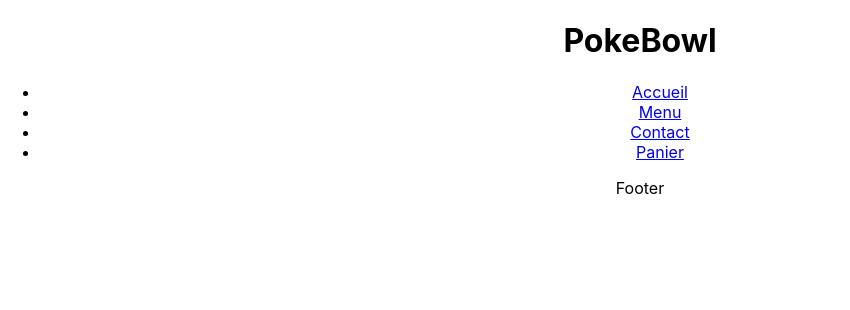
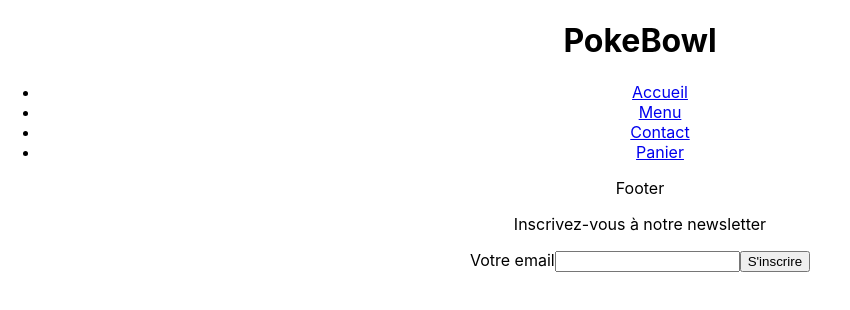
Before and after one commit to chaimaaloug/PokeBowl, a React (Create React App) app: page / in a window 1280 px wide. Shown: the top 310 px of the page, without its empty margins (0-850 px from the left). Built offline with nearby package versions, Linux system fonts and the light colour scheme.

Commit message:
Add newsletter form to footer

```diff
--- a/src/components/Footer/Footer.jsx
+++ b/src/components/Footer/Footer.jsx
@@ -4,6 +4,14 @@ const Footer = () => {
     return(
         <footer className={style.footer}>
             <p>Footer</p>
+            <div className={style.newsletter}>
+                <p className={style.newsletterTitle}>Inscrivez-vous à notre newsletter</p>
+                <form action="" method="post" className={style.newsletterForm}>
+                    <label for="mail-newsletter">Votre email</label>
+                    <input type="email" name="mail-newsletter" id="mail-newsletter"/>
+                    <button>S'inscrire</button>
+                </form>
+            </div>
         </footer>
     )
 }
```
